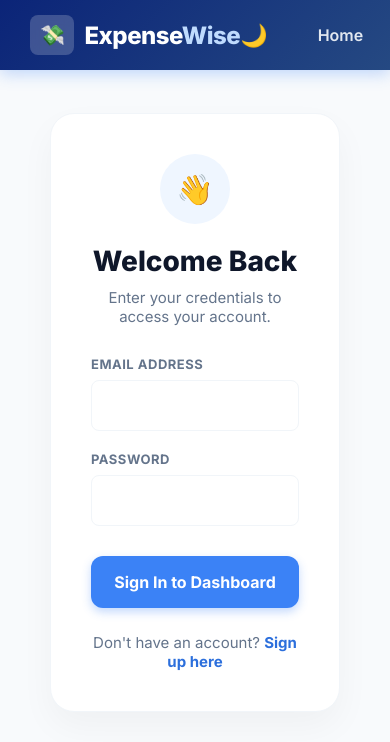
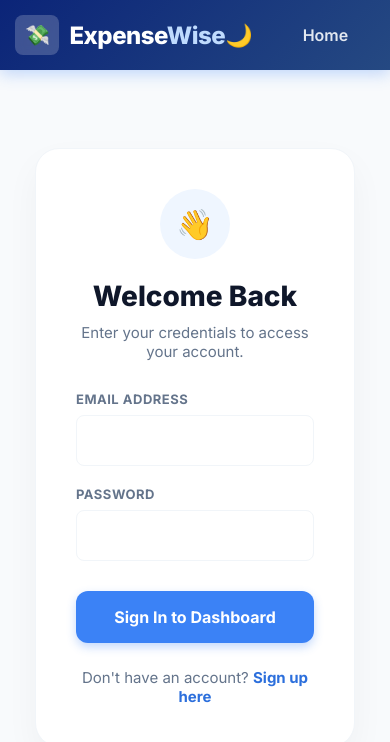
Before and after one commit to HarshitaRaotole/Expense-Wise, a React (Create React App) app in the folder frontend/: page /login in a window 390 px wide. Shown: the top 742 px of the page. Built offline with nearby package versions, Linux system fonts and the light colour scheme.

Commit message:
Fixed bug

```diff
--- a/frontend/src/App.css
+++ b/frontend/src/App.css
@@ -188,3 +188,133 @@ body { background-color: var(--bg-main); color: var(--text-main); transition: ba
 /* Auth Pages */
 .auth-page { display: flex; justify-content: center; align-items: center; height: 100%; }
 .auth-container { background: white; padding: 40px; border-radius: 16px; box-shadow: 0 10px 25px rgba(0,0,0,0.05); width: 100%; max-width: 420px; text-align: center; border: 1px solid #f1f5f9; }
+
+
+
+/* ================= RESPONSIVE FIX ================= */
+
+/* Make everything flexible */
+img {
+  max-width: 100%;
+  height: auto;
+}
+
+/* Fix page padding for smaller screens */
+@media (max-width: 1024px) {
+  .page-content {
+    padding: 20px;
+  }
+}
+
+/* 📱 TABLET */
+@media (max-width: 768px) {
+
+  .page-content {
+    padding: 15px;
+  }
+
+  .card {
+    padding: 15px;
+  }
+
+  /* Navbar */
+  .navbar {
+    padding: 0 15px;
+  }
+
+  /* Sidebar width adjust */
+  .sidebar {
+    width: 240px;
+  }
+
+  /* Summary cards stack */
+  .summary-container {
+    flex-direction: column;
+  }
+
+  .summary-card {
+    width: 100%;
+  }
+
+  /* Grid responsive */
+  .dashboard-grid {
+    display: grid;
+    grid-template-columns: 1fr;
+    gap: 15px;
+  }
+
+  /* Forms */
+  .auth-container {
+    padding: 20px;
+    width: 100%;
+  }
+
+  /* Modal */
+  .modal-content {
+    width: 90%;
+    max-width: 400px;
+    padding: 20px;
+  }
+}
+
+/* 📱 MOBILE */
+@media (max-width: 480px) {
+
+  h1 {
+    font-size: 22px;
+  }
+
+  h2 {
+    font-size: 18px;
+  }
+
+  h3 {
+    font-size: 16px;
+  }
+
+  p {
+    font-size: 13px;
+  }
+
+  /* Buttons */
+  .auth-button {
+    font-size: 14px;
+    padding: 10px;
+  }
+
+  /* Table scroll */
+  .transaction-table {
+    display: block;
+    overflow-x: auto;
+    white-space: nowrap;
+  }
+
+  /* Reduce spacing */
+  .card {
+    padding: 12px;
+  }
+
+  /* Inputs */
+  .auth-input {
+    padding: 10px;
+    font-size: 14px;
+  }
+
+  /* Sidebar full width */
+  .sidebar {
+    width: 100%;
+  }
+}
+
+/* FORCE RESPONSIVE CONTAINER */
+.page-content {
+  width: 100%;
+  max-width: 100%;
+}
+
+/* FLEX WRAP FIX */
+.summary-container {
+  display: flex;
+  flex-wrap: wrap;
+  gap: 20px;
+}
--- a/frontend/src/index.js
+++ b/frontend/src/index.js
@@ -1,6 +1,7 @@
 import React from "react";
 import ReactDOM from "react-dom/client";
 import App from "./App";
+import "./App.css";
 
 const root = ReactDOM.createRoot(document.getElementById("root"));
 
```
Also changed, not shown: 2 other files (tests, documents, lock files or other folders).
